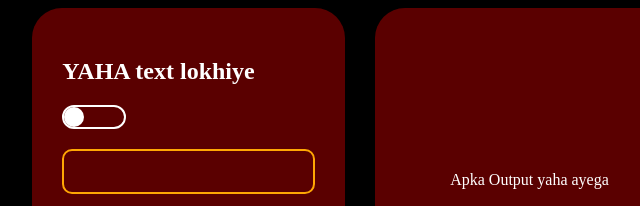
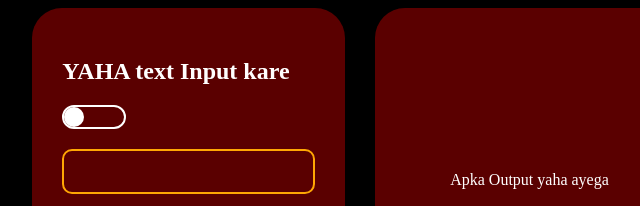
Before and after one commit to ManishkumarITG/Web-Tool, a plain HTML site: page index.html in a window 1280 px wide. Shown: the top 206 px of the page, 282-922 px from the left. Drawn offline with Linux system fonts and the light colour scheme.

Commit message:
Update index.html

```diff
--- a/index.html
+++ b/index.html
@@ -14,7 +14,7 @@
 
             <div class="navigation">
                 <label for="input">
-                    <h2>YAHA text lokhiye</h2>
+                    <h2>YAHA text Input kare</h2>
                 </label>
                 <div class="button-case-night" onclick="darkMode()"  >
                     <div class="switch-night"></div>
@@ -40,4 +40,5 @@
     <script src="script.js"></script>
 </body>
 
+
 </html>
```
